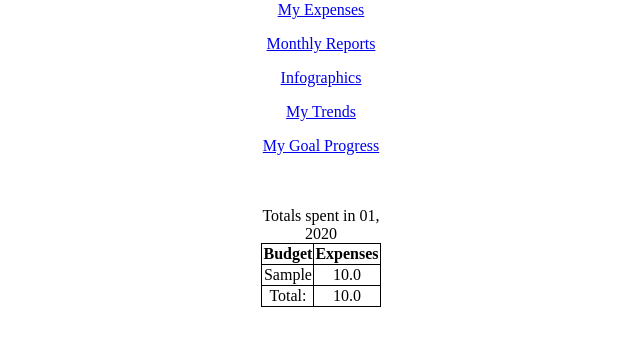
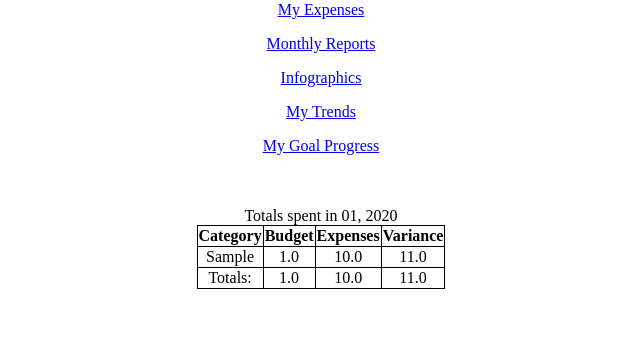
Before and after one commit to Summussum/sums, a Django app: page /explorer/reports/ in a window 1280 px wide. Shown: the part 139-485 px from the top of the page, without its empty margins (319-959 px from the left). Run offline with Django 5.2, Linux system fonts and the light colour scheme; a user stored in the database is signed in; tables that the repository leaves empty hold one stand-in row (values such as "Sample post").

Commit message:
add budget values to explore monthly reports

```diff
--- a/explorer/views.py
+++ b/explorer/views.py
@@ -84,6 +84,13 @@ def edit_record(request, transaction_id):
 
 @login_required
 def monthly_reports(request):
+    budgets = Budgets.objects.filter(user=request.user)
+    total_budget = 0.00
+    ledger = {}
+    for budget in budgets:
+        budget_float = float(budget.monthly_budget)
+        ledger[budget.category_display] = budget_float
+        total_budget += budget_float
     records_query = Transactions.objects.filter(user=request.user)
     years_list = records_query.dates('transaction_date', 'year')
     years = []
@@ -94,23 +101,37 @@ def monthly_reports(request):
     for month in months_list:
         months.append(month.strftime("%m"))
     expense_list = []
-    logger = logging.getLogger(__name__)
-    logger.error(f"First month: {months[0]}, Months List: {months}")
+    #logger = logging.getLogger(__name__)
+    #logger.error(f"First month: {months[0]}, Months List: {months}")
     for year in years:
         for month in months:
-            report = {"year": year, "month": month, "data": {}, "total_expenses": 0.00}
+            report = {"year": year, "month": month, "data": [], "total_expenses": 0.00, "total_diff": 0.00, "diff_color": "black"}
             expense_query = Transactions.objects.filter(user=request.user, transaction_date__year=year, transaction_date__month=month).values("budget_id", "budget__category_display").annotate(Sum("amount"))
             if not expense_query:
                 continue
             for entry in expense_query:
+                datum = {}
                 subtotal = round(float(entry["amount__sum"]), 2)
-                report["data"][entry["budget__category_display"]] = subtotal
+                datum["category_display"] = entry["budget__category_display"]
+                if entry["budget__category_display"]:
+                    datum["budget_amount"] = ledger[entry["budget__category_display"]]
+                else:
+                    datum["budget_amount"] = 0.00
+                datum["subtotal"] = subtotal
+                datum["diff"] = subtotal + datum["budget_amount"]
+                datum["diff_color"] = "black"
+                if datum["diff"] < 0:
+                    datum["diff_color"] = "red"
+                report["data"].append(datum)
                 report["total_expenses"] += subtotal
             report["total_expenses"] = round(report["total_expenses"], 2)
+            report["total_diff"] = round((total_budget + report["total_expenses"]), 2)
+            if report["total_diff"] < 0:
+                report["diff_color"] = "red"
             expense_list.append(report)
-            logger = logging.getLogger(__name__)
-            logger.error(f"report: {report}, expenses: {expense_list}")
-    return render(request, "Explore/monthly_reports.html", context={"expense_list": expense_list})
+            #logger = logging.getLogger(__name__)
+            #logger.error(f"report: {report}, expenses: {expense_list}")
+    return render(request, "Explore/monthly_reports.html", context={"expense_list": expense_list, "total_budget": round(total_budget, 2)})
 
 
 def teapot(request):
--- a/sums/templates/Explore/monthly_reports.html
+++ b/sums/templates/Explore/monthly_reports.html
@@ -28,20 +28,26 @@
             <caption>Totals spent in {{report.month}}, {{report.year}}</caption>
             <thead>
                 <tr>
+                    <th>Category</th>
                     <th>Budget</th>
                     <th>Expenses</th>
+                    <th>Variance</th>
                 </tr>
             </thead>
             <tbody>
-                {% for key, value in report.data.items %}
+                {% for datum in report.data %}
                 <tr>
-                    <td>{{key}}</td>
-                    <td>{{value}}</td>
+                    <td>{{datum.category_display}}</td>
+                    <td>{{datum.budget_amount}}</td>
+                    <td>{{datum.subtotal}}</td>
+                    <td><div style="color: {{datum.diff_color}};">{{datum.diff}}</div></td>
                 </tr>
                 {% endfor %}
                 <tr>
-                    <td>Total:</td>
+                    <td>Totals:</td>
+                    <td>{{total_budget}}</td>
                     <td>{{report.total_expenses}}</td>
+                    <td><div style="color: {{report.diff_color}};">{{report.total_diff}}</td>
                 </tr>
             </tbody>
         </table>
--- a/sums/templates/Explore/records.html
+++ b/sums/templates/Explore/records.html
@@ -13,6 +13,7 @@
         <p>What would you like to see today?</p>
 
         <p><a href="/explorer/records">My Expenses</a></p>
+        <p><a href="/explorer/reports">Monthly Reports</a></p>
         <p><a href="/explorer/graphs">Infographics</a></p>
         <p><a href="/explorer/trends">My Trends</a></p>
         <p><a href="/explorer/progress">My Goal Progress</a></p>
```
Also changed, not shown: README.md.
